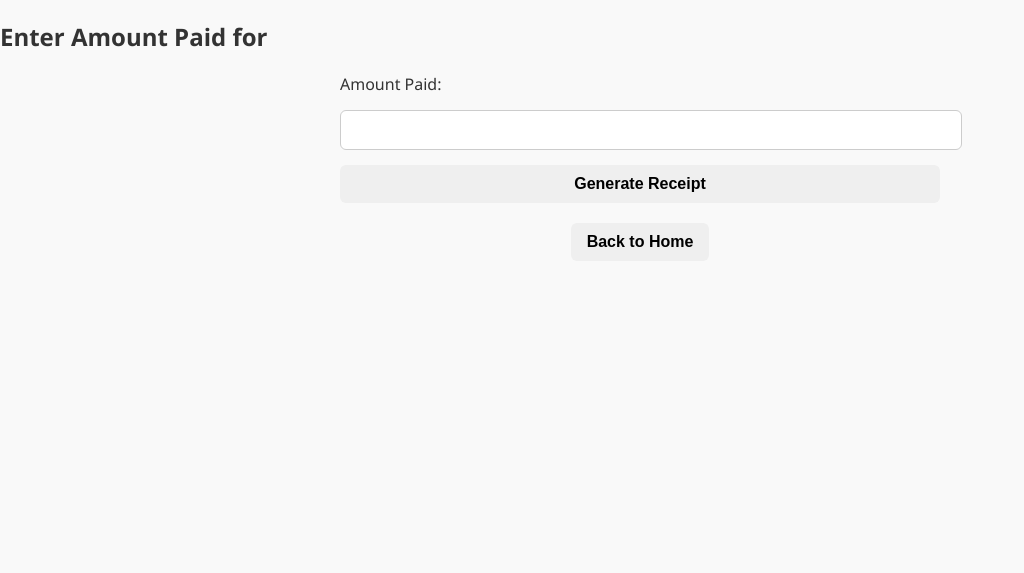
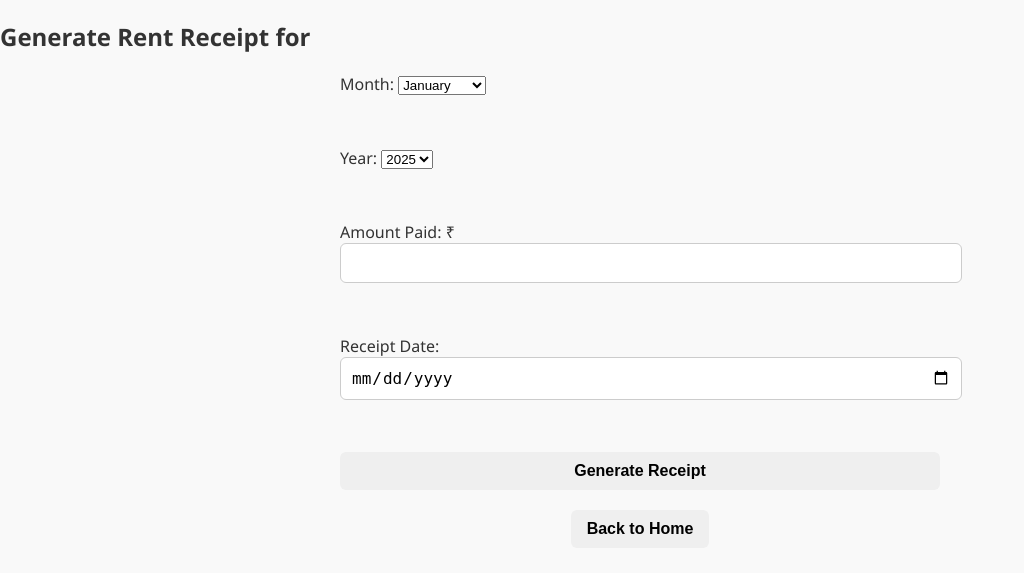
Before and after one commit to syd-danish/RentBook-App, a Flask app: page /receipt/1 in a window 1280 px wide. Shown: the top 573 px of the page, without its empty margins (0-1024 px from the left). Run offline with Flask 3, Linux system fonts and the light colour scheme; data that the repository does not hold is empty.

Commit message:
Update receipt_form.html

```diff
--- a/template/receipt_form.html
+++ b/template/receipt_form.html
@@ -1,16 +1,41 @@
 <!DOCTYPE html>
 <html>
-<head><title>Enter Amount</title>
+<head>
+  <title>Enter Amount</title>
   <link rel="stylesheet" href="/styles.css">
   <meta name="viewport" content="width=device-width, initial-scale=1.0">
-
 </head>
 <body>
-    <h2>Enter Amount Paid for {{ tenant.first_name }} {{ tenant.last_name }}</h2>
+  <h2>Generate Rent Receipt for {{ tenant[1] }} {{ tenant[2] }}</h2>
+
   <form method="post">
-        Amount Paid: <input type="number" name="amount_paid" step="0.01" required>
+    <label>Month:
+      <select name="month" required>
+        {% for m in ['January','February','March','April','May','June','July','August','September','October','November','December'] %}
+          <option value="{{ m }}">{{ m }}</option>
+        {% endfor %}
+      </select>
+    </label><br>
+
+    <label>Year:
+      <select name="year" required>
+        {% for y in range(2020, 2031) %}
+          <option value="{{ y }}" {% if y == current_year %}selected{% endif %}>{{ y }}</option>
+        {% endfor %}
+      </select>
+    </label><br>
+
+    <label>Amount Paid: ₹
+      <input type="number" name="amount_paid" step="0.01" required>
+    </label><br>
+
+    <label>Receipt Date:
+      <input type="date" name="receipt_date" required value="{{ current_date if current_date else '' }}">
+    </label><br>
+
     <button type="submit">Generate Receipt</button>
   </form>
+
   <div style="text-align: center; margin-top: 20px;">
     <a href="{{ url_for('index') }}">
       <button type="button">Back to Home</button>
```
Lines whose indentation alone changed are shown as unchanged.
